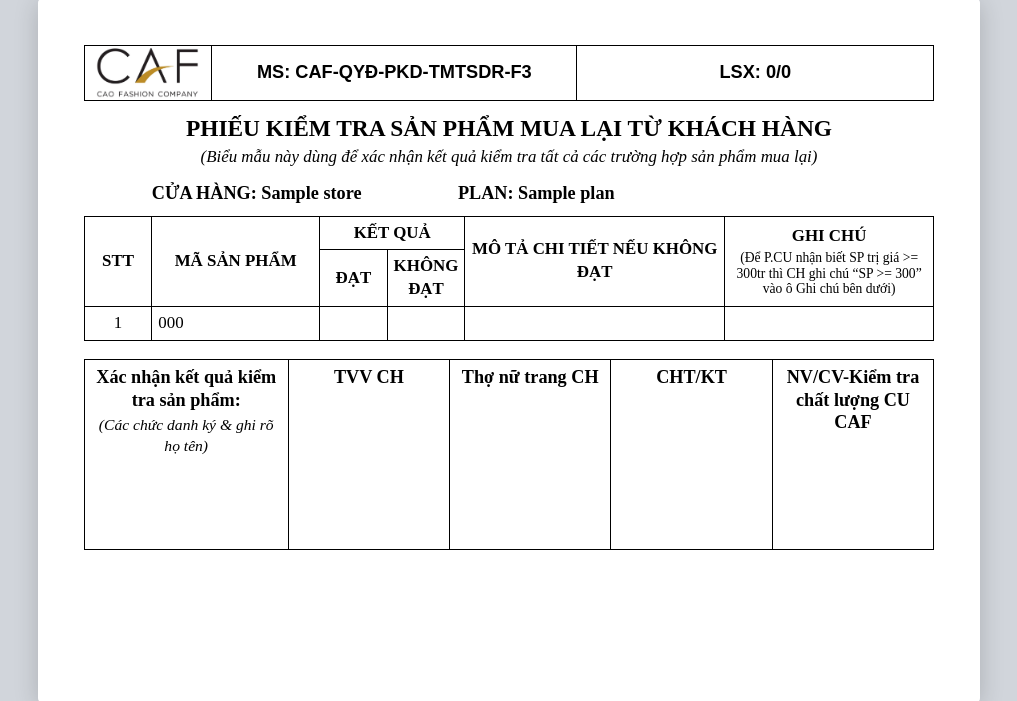
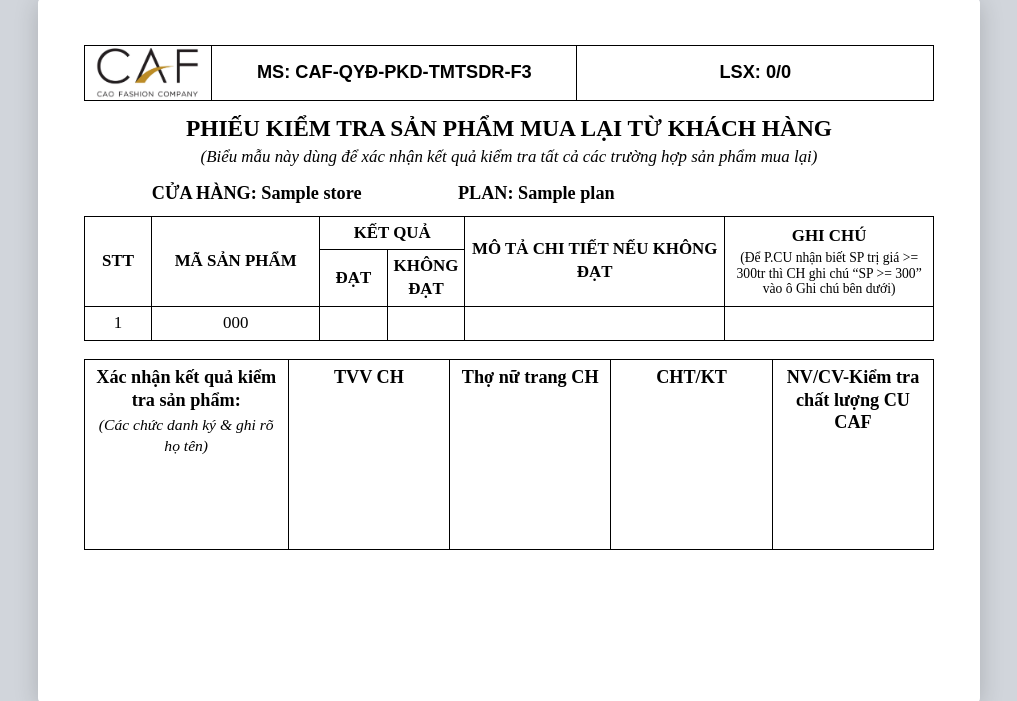
Before and after one commit to 2026millionaire/phieu-ck-pnj, a Flask app: template templates/cao_hml_print.html in a window 1280 px wide. Shown: the part 104-805 px from the top of the page, without its empty margins (131-1148 px from the left). Run offline with Flask 3, Linux system fonts and the light colour scheme; the template is opened without the code that fills it: most values are stand-ins (such as "Sample title", 1, 10 or a date in 2020).

Commit message:
fix: center HML product codes

```diff
--- a/templates/cao_hml_print.html
+++ b/templates/cao_hml_print.html
@@ -150,7 +150,7 @@
             height: 30px;
         }
         .col-stt { text-align: center; width: 8%; }
-        .col-ma { width: 20%; }
+        .col-ma { text-align: center; width: 20%; }
         .col-result { text-align: center; width: 8%; }
         .col-desc { width: 31%; }
         .col-note { width: 25%; }
```
